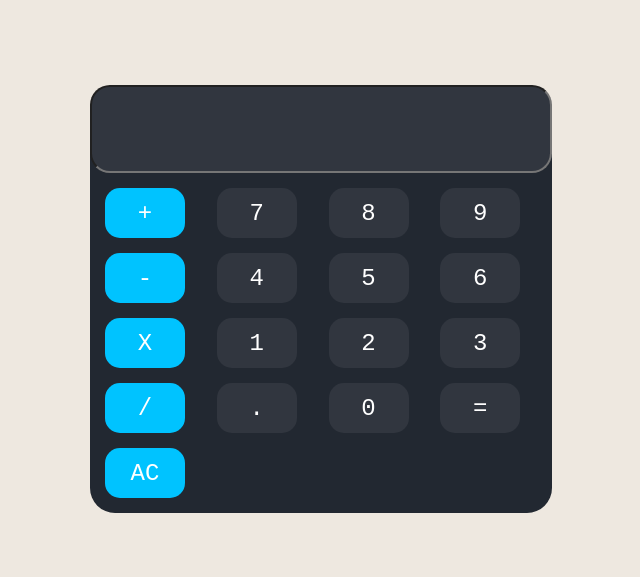
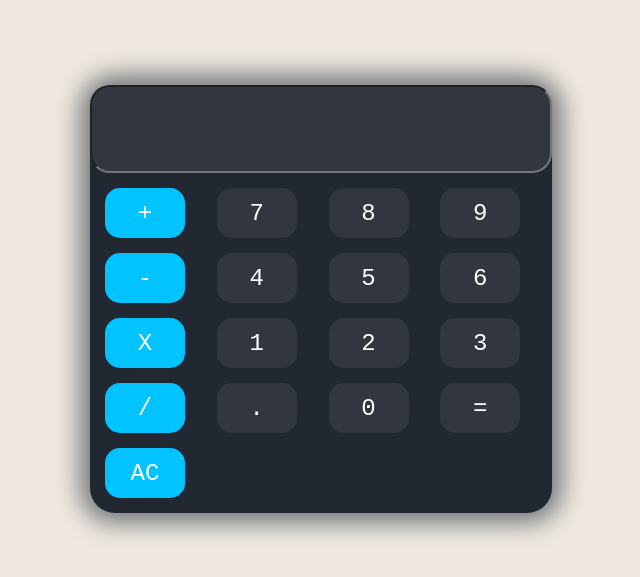
Before and after one commit to Sangamesh0007/calculator.github.io, a plain HTML site: page index.html in a window 1280 px wide. Shown: the part 101-678 px from the top of the page, without its empty margins (319-959 px from the left). Drawn offline with Linux system fonts and the light colour scheme.

Commit message:
Update style.css

```diff
--- a/style.css
+++ b/style.css
@@ -10,6 +10,7 @@ body{
 #calcy{
     background-color: #222831;
     border-radius: 25px;
+    box-shadow: 0px 0px 25px 10px #73787a;
     animation: call 1s;
 }
 @keyframes call{
```
